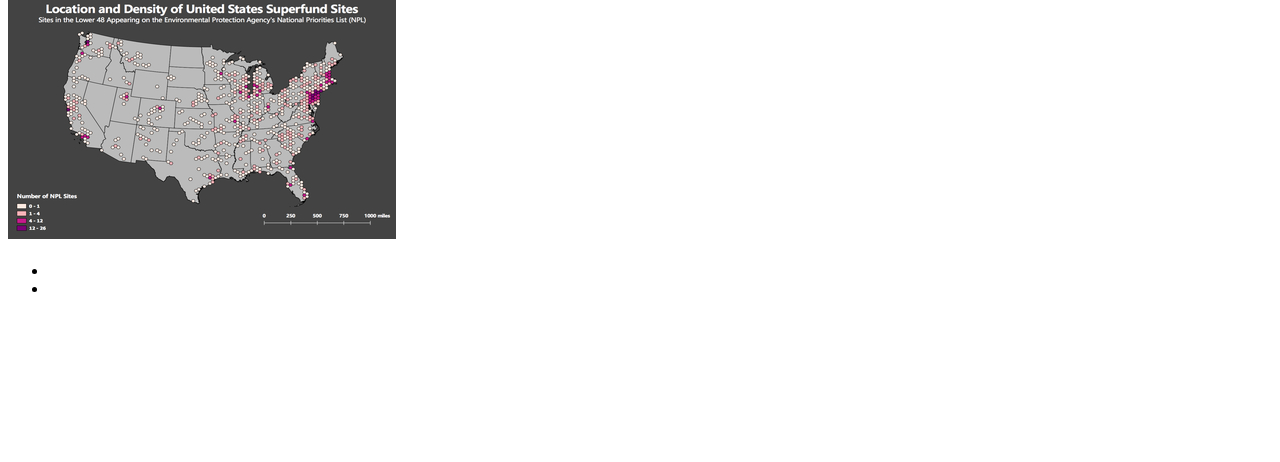
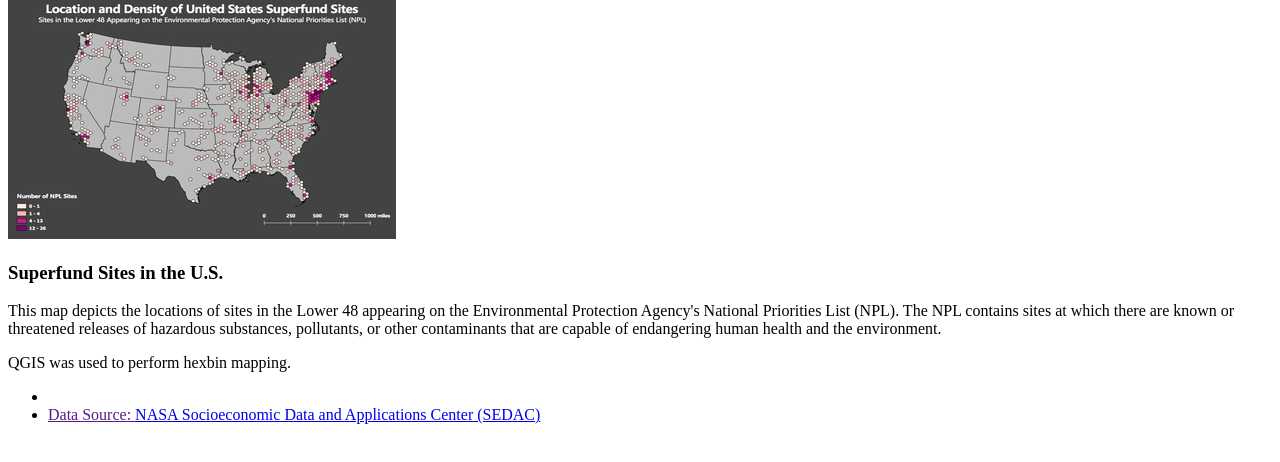
Before and after one commit to cvandyke97/cvandyke97.github.io, a plain HTML site: page index.html in a window 1280 px wide. Shown: the part 128-590 px from the top of the page. Drawn offline with Linux system fonts and the light colour scheme.

Commit message:
add text, map folder

```diff
--- a/index.html
+++ b/index.html
@@ -22,13 +22,13 @@
 </header>
 
 <section>
-    <img src="images/superfund_map1.jpg" alt="hexabin map of superfund sites">
-    <h3></h3>
-    <p></p>
-    <p></p>
+    <img src="images/superfund_map1.jpg" alt="hexbin map of superfund sites">
+    <h3>Superfund Sites in the U.S.</h3>
+    <p>This map depicts the locations of sites in the Lower 48 appearing on the Environmental Protection Agency's National Priorities List (NPL). The NPL contains sites at which there are known or threatened releases of hazardous substances, pollutants, or other contaminants that are capable of endangering human health and the environment.</p>
+    <p>QGIS was used to perform hexbin mapping.</p>
     <ul>
         <li><a href="" /></li>
-        <li><a href="" /></li>
+        <li>Data Source: <a href="http://sedac.ciesin.columbia.edu/">NASA Socioeconomic Data and Applications Center (SEDAC)</li>
     </ul>
 </section>
 
```
Also changed, not shown: 2 other files.
